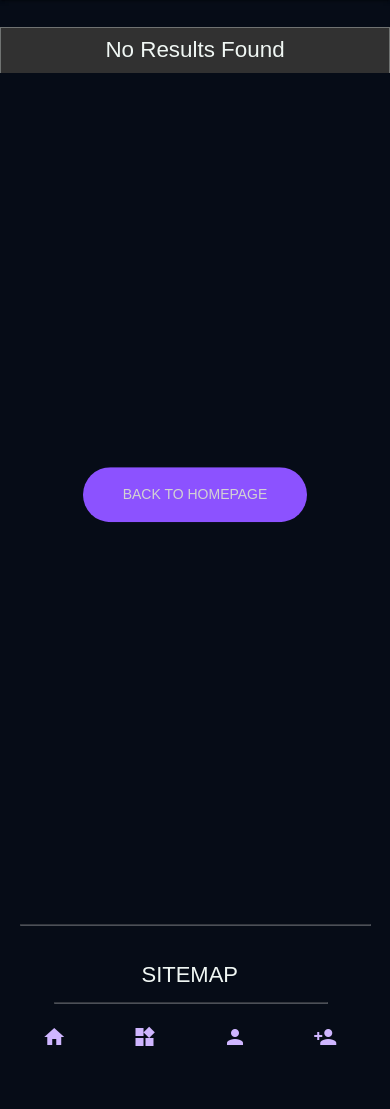
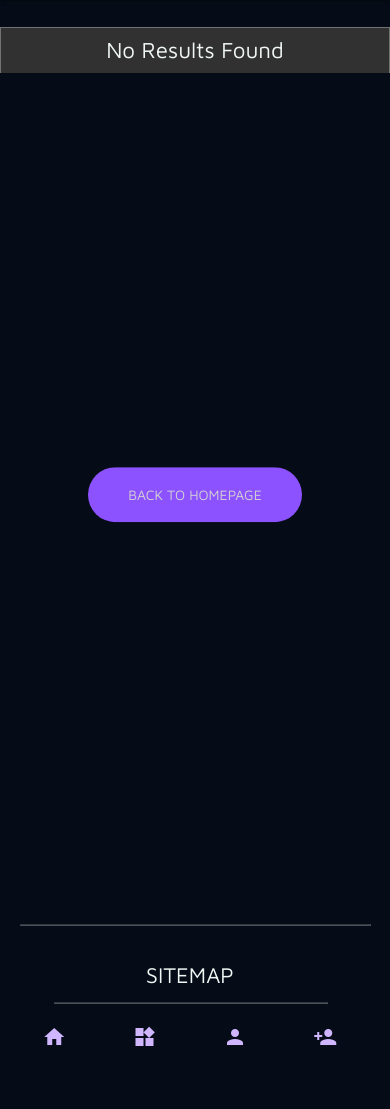
Before and after one commit to SleepyMan93/escro-games, a Flask app: page / in a window 390 px wide. Shown: the part 56-1165 px from the top of the page. After the commit the page ends 1102 px from the top, so only its background shows below. Run offline with Flask 2, Linux system fonts and the light colour scheme; data that the repository does not hold is empty; some libraries are stand-ins or nearby versions.

Commit message:
Final commit of README

```diff
--- a/app.py
+++ b/app.py
@@ -239,4 +239,4 @@ def delete_post(game_id):
 if __name__ == "__main__":
     app.run(host=os.environ.get("IP"),
             port=int(os.environ.get("PORT")),
-            debug=True)
+            debug=False)
--- a/static/css/style.css
+++ b/static/css/style.css
@@ -3,7 +3,7 @@
 body {
   background-color: #060C17;
   color: #F0F7F4;
-  font-family: maven pro,sans-serif;
+  font-family: 'Maven Pro', sans-serif;
 }
 
 nav {
@@ -757,6 +757,12 @@ main #genre_type {
     width: 70% !important;
   }
 
+  body{
+    /* Hide Scroll bar */
+    overflow-x: hidden;
+  }
+
+
 }
 
 @media only screen and (max-width: 600px) {
--- a/templates/base.html
+++ b/templates/base.html
@@ -11,7 +11,7 @@
     <link rel="stylesheet" href="https://cdnjs.cloudflare.com/ajax/libs/materialize/1.0.0/css/materialize.min.css"
         type="text/css">
     <link rel="stylesheet" href="https://fonts.googleapis.com/icon?family=Material+Icons" />
-    <link rel="stylesheet" href="https://fonts.googleapis.com/css?family=Roboto:300,400,500,700&display=swap" />
+    <link href="https://fonts.googleapis.com/css2?family=Maven+Pro&display=swap" rel="stylesheet">
     <link rel="stylesheet" href="{{ url_for('static', filename='css/style.css') }}" type="text/css">
     {% block styles %}
     {% endblock %}
```
Also changed, not shown: README.md, static/images/home_page.png (added), static/wireframes/Home Page.png (added), static/wireframes/Library.png (added), static/wireframes/Profile Page.png (added).
